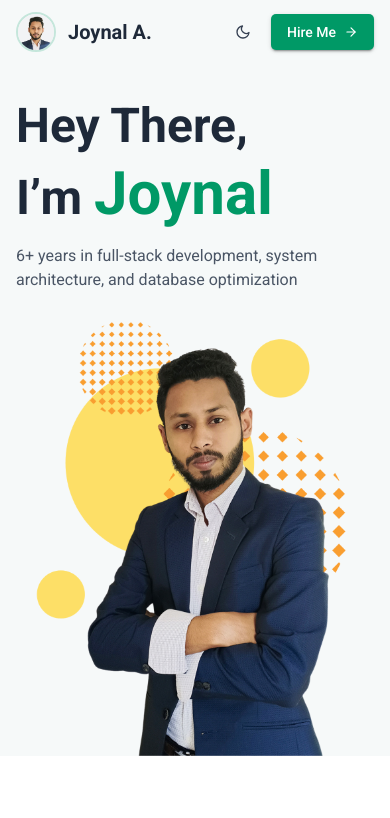
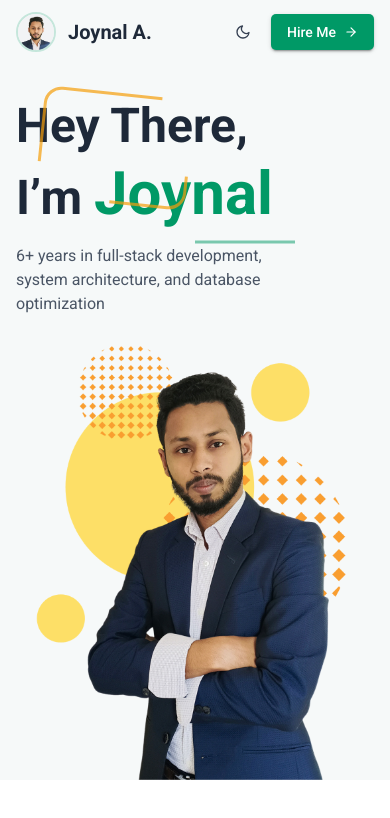
Before and after one commit to joydiucse/portfolio, a React (Vite) app: page / in a window 390 px wide. Shown: the top 818 px of the page. Built offline with nearby package versions, Linux system fonts and the light colour scheme.

Commit message:
hero section updated

```diff
--- a/src/components/sections/Hero.jsx
+++ b/src/components/sections/Hero.jsx
@@ -4,24 +4,38 @@ import {profile} from "../../data/data.jsx";
 import {image, Image} from "../../utils/Global.jsx";
 
 function Hero() {
+  const displayName = profile?.shortName || profile?.namePro || profile?.fullName || profile?.name || profile?.firstName || ''
   return (
-    <div className="bg-primary-xlight  overflow-hidden">
+    <div className="bg-primary-xlight overflow-hidden relative">
       <Container className="">
-        <div className="grid grid-cols-1 lg:grid-cols-5 sm:gap-20 items-center">
+        <div className="grid grid-cols-1 lg:grid-cols-5 sm:gap-20 items-center relative">
           <div className="col-span-3 fcc relative">
+            {/* Arrow line */}
+            {/* Rectangle outline */}
+            <svg className="absolute right-[50%] top-6 text-secondary opacity-70 rotate-6" width="160" height="120" viewBox="0 0 160 120">
+              <rect x="6" y="6" width="148" height="108" rx="16" ry="16" fill="none" stroke="currentColor" strokeWidth="3" className="animate-draw"></rect>
+            </svg>
+            {/* Triangle outline */}
+
+
+            {/* Dashed line */}
+            <svg className="absolute left-1/2 bottom-20 text-primary opacity-50" width="160" height="20" viewBox="0 0 160 20">
+              <line x1="0" y1="10" x2="160" y2="10" stroke="currentColor" strokeDasharray="8 6" strokeWidth="3" className="animate-draw"></line>
+            </svg>
             <div className="space-y-4 pt-8">
               <div className="text-5xl sm:text-7xl font-bold leading-tight space-y-2">
                 <p>Hey There,</p>
-                <p>I’m <span className={'text-primary text-6xl sm:text-8xl'}>{profile?.firstName}</span></p>
+                <p>I’m <span className={'text-primary text-6xl sm:text-8xl'}>{displayName}</span></p>
               </div>
-              <p className="text-gray-600">{profile?.summary}</p>
+              <p className="text-gray-600 w-3/4">{profile?.summary}</p>
               <div className="fc gap-2">
 
               </div>
               {/*<a href={`mailto:${profile?.email}`}className="inline-block text-teal-700 font-medium">{profile?.email}</a>*/}
             </div>
           </div>
-          <div className="col-span-2 h-full fee lg:pt-4">
+          <div className="col-span-2 h-full fee lg:pt-4 relative">
+
             <Image
                 src={image('hero/hero-bg.png')}
                 className={'lg:min-h-[480px] lg:h-[calc(100vh_-_120px)]'}
--- a/src/index.css
+++ b/src/index.css
@@ -64,3 +64,9 @@
 .image-cover{
     @apply w-full h-full object-cover
 }
+
+@keyframes draw { from { stroke-dashoffset: 100 } to { stroke-dashoffset: 0 } }
+.animate-draw { stroke-dasharray: 100; stroke-dashoffset: 100; animation: draw 2.2s ease-out forwards }
+
+@keyframes oscillate { 0% { transform: translateX(0) } 50% { transform: translateX(8px) } 100% { transform: translateX(0) } }
+.animate-oscillate { animation: oscillate 4s ease-in-out infinite }
```
